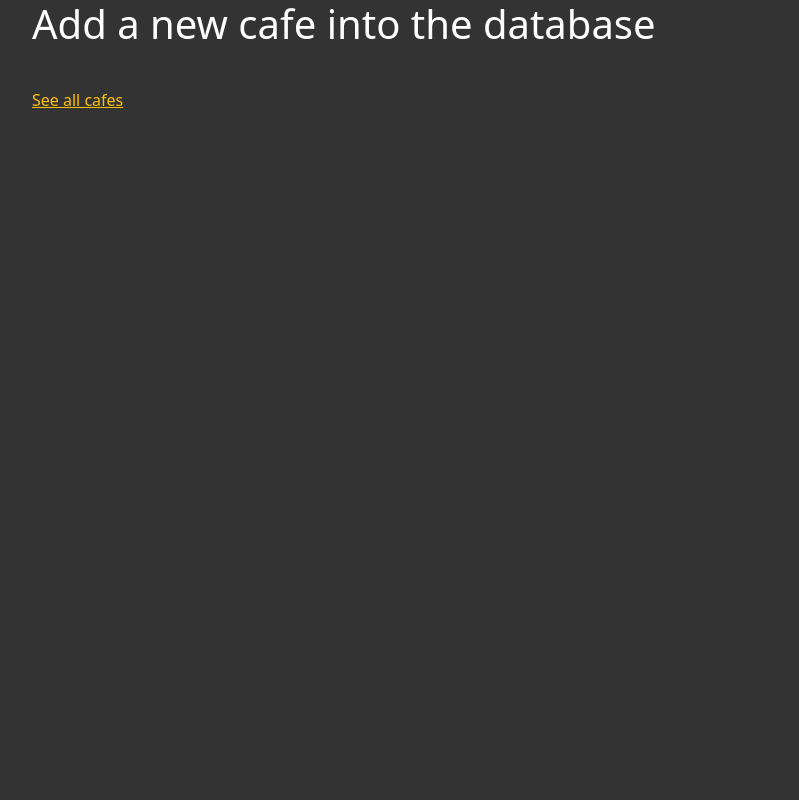
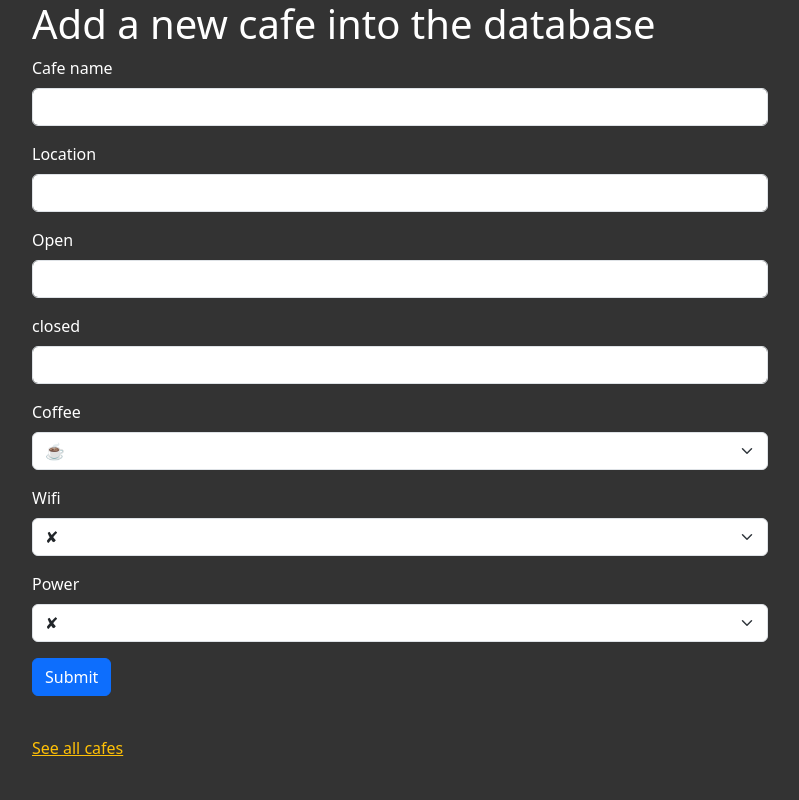
Before and after one commit to tsounguc/day-62, a Flask app: page /add in a window 1280 px wide. Shown: the whole page, without its empty margins (50-849 px from the left). Run offline with Flask 3, Linux system fonts and the light colour scheme; some libraries are stand-ins or nearby versions.

Commit message:
add other element of form in CafeForm in main.py and import render_form() to render the form passed to add.html

```diff
--- a/main.py
+++ b/main.py
@@ -1,8 +1,8 @@
 from flask import Flask, render_template
 from flask_bootstrap import Bootstrap5
 from flask_wtf import FlaskForm
-from wtforms import StringField, SubmitField
-from wtforms.validators import DataRequired
+from wtforms import StringField, SubmitField, SelectField
+from wtforms.validators import DataRequired, URL
 import csv
 
 '''
@@ -25,12 +25,19 @@ Bootstrap5(app)
 
 class CafeForm(FlaskForm):
     cafe = StringField('Cafe name', validators=[DataRequired()])
+    location = StringField('Location', validators=[DataRequired(), URL()])
+    open_time = StringField('Open', validators=[DataRequired()])
+    close_time = StringField('closed', validators=[DataRequired()])
+    coffe_rating = SelectField('Coffee', choices=["☕", "☕☕", "☕☕☕", "☕☕☕☕", "☕☕☕☕☕"], validators=[DataRequired()])
+    wifi_rating = SelectField('Wifi', choices=["✘", "💪", "💪💪", "💪💪💪", "💪💪💪💪", "💪💪💪💪💪"], validators=[DataRequired()])
+    power_rating = SelectField('Power', choices=["✘", "🔌", "🔌🔌", "🔌🔌🔌", "🔌🔌🔌🔌", "🔌🔌🔌🔌🔌"], validators=[DataRequired()])
     submit = SubmitField('Submit')
+
 
 # Exercise:
 # add: Location URL, open time, closing time, coffee rating, wifi rating, power outlet rating fields
 # make coffee/wifi/power a select element with choice of 0 to 5.
-#e.g. You could use emojis ☕️/💪/✘/🔌
+# e.g. You could use emojis ☕️/💪/✘/🔌
 # make all fields required except submit
 # use a validator to check that the URL field has a URL entered.
 # ---------------------------------------------------------------------------
@@ -42,11 +49,26 @@ def home():
     return render_template("index.html")
 
 
-@app.route('/add')
+@app.route('/add', methods=['GET', 'POST'])
 def add_cafe():
     form = CafeForm()
     if form.validate_on_submit():
         print("True")
+        with open('cafe-data.csv', mode='a', encoding='utf-8') as csv_file:
+            row = [form.cafe.data, form.location.data, form.open_time.data, form.close_time.data,
+                   form.coffe_rating.data, form.wifi_rating.data, form.power_rating.data]
+            for index in range(0, len(row)):
+                if index == 0:
+                    csv_file.write(f"\n{row[index]}")
+                    csv_file.write(", ")
+                elif index == len(row) - 1:
+                    csv_file.write(row[index])
+                else:
+                    csv_file.write(row[index])
+                    csv_file.write(", ")
+
+
+
     # Exercise:
     # Make the form write a new row into cafe-data.csv
     # with   if form.validate_on_submit()
--- a/templates/add.html
+++ b/templates/add.html
@@ -1,5 +1,6 @@
 {% extends 'base.html' %}
 <!--Don't forget your import here-->
+{% from 'bootstrap5/form.html' import render_form %}
 {% block title %}Add A New Cafe{% endblock %}
 
 {% block content %}
@@ -10,8 +11,9 @@
       <h1>Add a new cafe into the database</h1>
 
       <!-- This is where your WTForm will go -->
+      {{ render_form(form) }}
 
-	  <p class="space-above"><a href="#">See all cafes</a></p>
+	  <p class="space-above"><a href="{{ url_for('cafes') }}">See all cafes</a></p>
 
     </div>
   </div>
```
